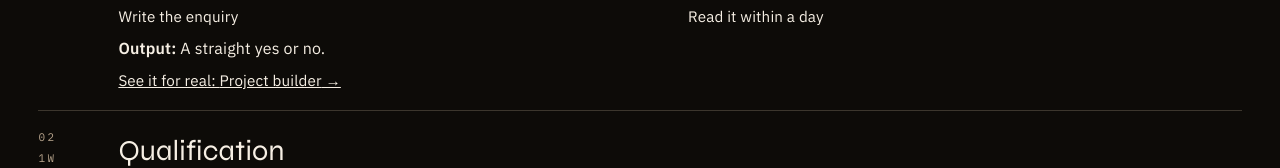
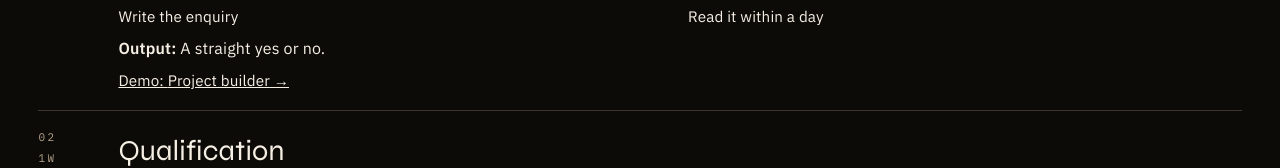
Before and after one commit to ibskhan2025-collab/wasp-worlds, a Next.js app: page /process in a window 1280 px wide. Shown: the part 775-943 px from the top of the page. Built offline with nearby package versions, Linux system fonts and the light colour scheme; no server answers.

Commit message:
Process page: label proof links as Demo (fictional worlds, not real client work)

```diff
--- a/src/app/process/page.tsx
+++ b/src/app/process/page.tsx
@@ -39,7 +39,7 @@ export default function ProcessPage() {
                 </div>
               </div>
               <p style={{ marginTop: 8 }}><strong>Output:</strong> {s.output}</p>
-              <p style={{ marginTop: 8 }}><Link href={s.proof[1]} style={{ textDecoration: "underline", fontSize: "0.95rem" }}>See it for real: {s.proof[0]} →</Link></p>
+              <p style={{ marginTop: 8 }}><Link href={s.proof[1]} style={{ textDecoration: "underline", fontSize: "0.95rem" }}>Demo: {s.proof[0]} →</Link></p>
             </div>
           </li>
         ))}
```
